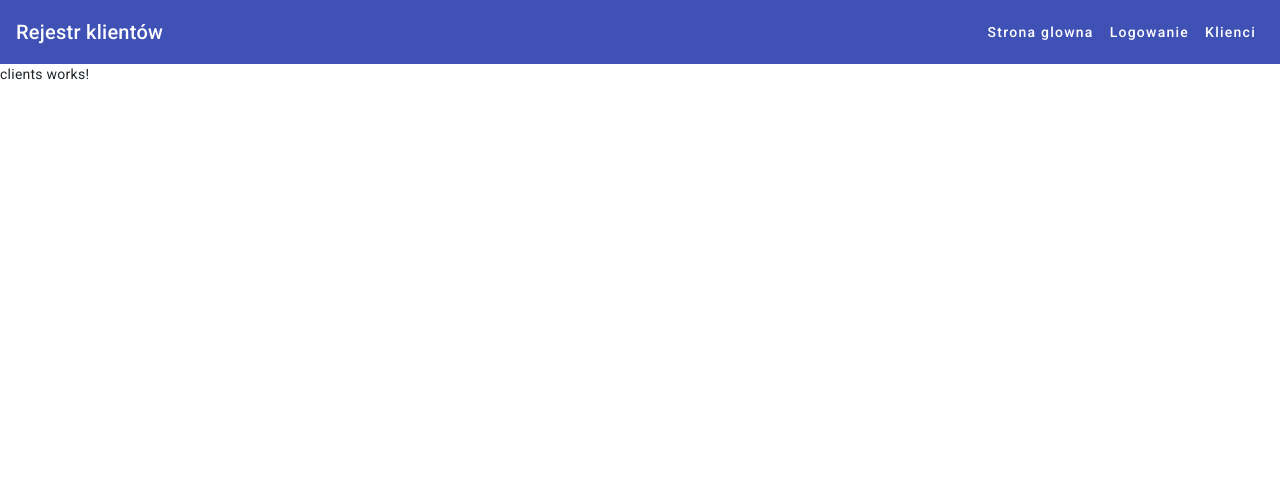
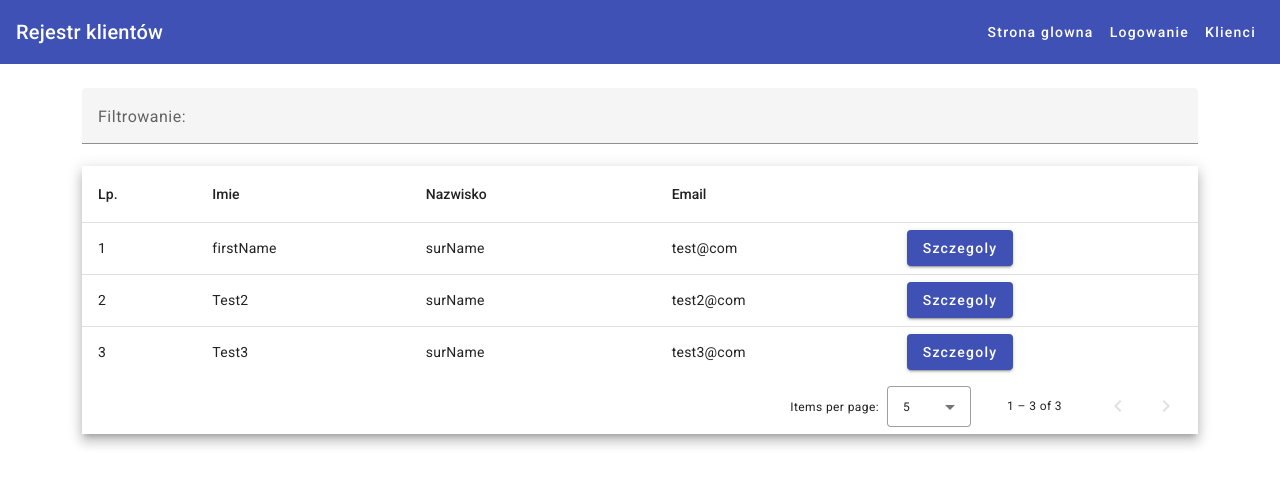
Before and after one commit to StefanyshynRoman/register-clients, an Angular app: page /klienci in a window 1280 px wide. Shown: the top 486 px of the page. Built offline with nearby package versions, Linux system fonts and the light colour scheme; data requests are answered from the project's data file.

Commit message:
client-service.v009mater

```diff
--- a/db.json
+++ b/db.json
@@ -28,6 +28,24 @@
       "phone": "123456789",
       "address": "Pruszkow",
       "postcode": "05-800"
+    },
+    {
+      "id": 2,
+      "firstname": "Test2",
+      "surname": "surName",
+      "email": "test2@com",
+      "phone": "123456789",
+      "address": "Pruszkow",
+      "postcode": "05-800"
+    },
+    {
+      "id": 3,
+      "firstname": "Test3",
+      "surname": "surName",
+      "email": "test3@com",
+      "phone": "123456789",
+      "address": "Pruszkow",
+      "postcode": "05-800"
     }
   ]
 }
--- a/src/app/app.component.html
+++ b/src/app/app.component.html
@@ -1,4 +1,6 @@
 <app-header></app-header>
 <main>
-  <router-outlet></router-outlet>
+  <div class="container">
+    <router-outlet></router-outlet>
+  </div>
 </main>
--- a/src/app/modules/auth/components/login/login.component.html
+++ b/src/app/modules/auth/components/login/login.component.html
@@ -55,7 +55,7 @@
     >
       <app-alert
         *ngIf="f.controls?.['password']?.errors"
-        [text]="'Ta kontrolkanie moze byc pusta'"
+        [text]="'Ta kontrolka nie moze byc pusta'"
       ></app-alert>
     </ng-container>
     <div class="d-flex justify-content-end">
--- a/src/app/modules/auth/components/register/register.component.html
+++ b/src/app/modules/auth/components/register/register.component.html
@@ -63,7 +63,8 @@
         Zarejestuj się
       </button>
     </div>
+    <app-alert *ngIf="errorMessage" [text]="errorMessage"></app-alert>
+
     <!-- <app-alert *ngIf="errorMessage" [text]="errorMessage"></app-alert> -->
   </form>
-  <app-alert *ngIf="errorMessage" [text]="errorMessage"></app-alert>
 </div>
--- /dev/null
+++ b/src/app/modules/clients/clients-table/clients-table.component.html
@@ -0,0 +1,57 @@
+<section class="mt-4">
+  <mat-form-field>
+    <mat-label>Filtrowanie:</mat-label>
+    <input
+      matInput
+      (keyup)="applyFilter($event)"
+      placeholder="Wpisz fraze"
+      #input
+    />
+  </mat-form-field>
+
+  <div class="mat-elevation-z8">
+    <table mat-table [dataSource]="dataSource" matSort>
+      <ng-container matColumnDef="lp">
+        <th mat-header-cell *matHeaderCellDef>Lp.</th>
+        <td mat-cell *matCellDef="let row; index as i">{{ i + 1 }}</td>
+      </ng-container>
+
+      <ng-container matColumnDef="firstname">
+        <th mat-header-cell *matHeaderCellDef mat-sort-header>Imie</th>
+        <td mat-cell *matCellDef="let row">{{ row.firstname }}</td>
+      </ng-container>
+
+      <ng-container matColumnDef="surname">
+        <th mat-header-cell *matHeaderCellDef mat-sort-header>Nazwisko</th>
+        <td mat-cell *matCellDef="let row">{{ row.surname }}</td>
+      </ng-container>
+
+      <ng-container matColumnDef="email">
+        <th mat-header-cell *matHeaderCellDef mat-sort-header>Email</th>
+        <td mat-cell *matCellDef="let row">{{ row.email }}</td>
+      </ng-container>
+
+      <ng-container matColumnDef="buttons">
+        <th mat-header-cell *matHeaderCellDef mat-sort-header></th>
+        <td mat-cell *matCellDef="let row">
+          <button mat-raised-button color="primary">Szczegoly</button>
+        </td>
+      </ng-container>
+
+      <tr mat-header-row *matHeaderRowDef="displayedColumns"></tr>
+      <tr mat-row *matRowDef="let row; columns: displayedColumns"></tr>
+
+      <!-- Row shown when there is no matching data. -->
+      <tr class="mat-row" *matNoDataRow>
+        <td class="mat-cell" colspan="4">
+          Brak danych do filtra"{{ input.value }}"
+        </td>
+      </tr>
+    </table>
+
+    <mat-paginator
+      [pageSizeOptions]="[5, 10, 25, 100]"
+      aria-label="Wybierz strone"
+    ></mat-paginator>
+  </div>
+</section>
--- /dev/null
+++ b/src/app/modules/clients/clients-table/clients-table.component.ts
@@ -0,0 +1,49 @@
+import { AfterViewInit, Component, ViewChild } from '@angular/core';
+import { ClientsService } from '../../core/services/clients.service';
+import { Client } from '../../core/models/client.model';
+import { MatTableDataSource } from '@angular/material/table';
+import { MatPaginator } from '@angular/material/paginator';
+import { MatSort } from '@angular/material/sort';
+
+@Component({
+  selector: 'app-clients-table',
+  templateUrl: './clients-table.component.html',
+  styleUrls: ['./clients-table.component.scss'],
+})
+export class ClientsTableComponent implements AfterViewInit {
+  displayedColumns: string[] = [
+    'lp',
+    'firstname',
+    'surname',
+    'email',
+    'buttons',
+  ];
+  dataSource!: MatTableDataSource<Client>;
+
+  @ViewChild(MatPaginator) paginator!: MatPaginator;
+  @ViewChild(MatSort) sort!: MatSort;
+
+  constructor(private clientService: ClientsService) {}
+
+  ngAfterViewInit(): void {
+    this.clientService.getClients().subscribe({
+      next: (clients) => {
+        this.dataSource = new MatTableDataSource<Client>(clients);
+        this.dataSource.paginator = this.paginator;
+        this.dataSource.sort = this.sort;
+      },
+      error: (err) => {
+        console.log(err);
+      },
+    });
+  }
+
+  applyFilter(event: Event) {
+    const filterValue = (event.target as HTMLInputElement).value;
+    this.dataSource.filter = filterValue.trim().toLowerCase();
+
+    if (this.dataSource.paginator) {
+      this.dataSource.paginator.firstPage();
+    }
+  }
+}
--- a/src/app/modules/clients/clients.component.html
+++ b/src/app/modules/clients/clients.component.html
@@ -1 +1 @@
-<p>clients works!</p>
+<app-clients-table></app-clients-table>
--- a/src/app/modules/clients/clients.module.ts
+++ b/src/app/modules/clients/clients.module.ts
@@ -3,9 +3,10 @@
 import { SharedModule } from '../shared/shared.module';
 import { ClientsRoutingModule } from './clients-routing.module';
 import { ClientsComponent } from './clients.component';
+import { ClientsTableComponent } from './clients-table/clients-table.component';
 
 @NgModule({
-  declarations: [ClientsComponent],
+  declarations: [ClientsComponent, ClientsTableComponent],
   imports: [SharedModule, ClientsRoutingModule],
   exports: [ClientsComponent],
 })
--- /dev/null
+++ b/src/app/modules/core/models/client.model.ts
@@ -0,0 +1,22 @@
+export interface ClientResponse {
+  id: number;
+  firstname: string;
+  surname: string;
+  email: string;
+  phone: string;
+  address: string;
+  postcode: string;
+}
+export type PostClient = Omit<ClientResponse, 'id'>;
+
+export class Client implements ClientResponse {
+  constructor(
+    public id: number,
+    public firstname: string,
+    public surname: string,
+    public email: string,
+    public phone: string,
+    public address: string,
+    public postcode: string,
+  ) {}
+}
--- /dev/null
+++ b/src/app/modules/core/services/clients.service.ts
@@ -0,0 +1,46 @@
+import { HttpClient } from '@angular/common/http';
+import { Injectable } from '@angular/core';
+import { Observable, map } from 'rxjs';
+import { environment } from 'src/environments/environment';
+import { Client, ClientResponse, PostClient } from '../models/client.model';
+
+@Injectable({
+  providedIn: 'root',
+})
+export class ClientsService {
+  apiUrl = environment.apiUrl;
+
+  constructor(private http: HttpClient) {}
+
+  getClients(): Observable<Client[]> {
+    return this.http
+      .get<ClientResponse[]>(`${this.apiUrl}/clients`)
+      .pipe(
+        map((clients) =>
+          clients.map(
+            ({ id, firstname, surname, email, phone, address, postcode }) =>
+              new Client(
+                id,
+                firstname,
+                surname,
+                email,
+                phone,
+                address,
+                postcode,
+              ),
+          ),
+        ),
+      );
+  }
+
+  postClient(clientData: PostClient): Observable<Client> {
+    return this.http
+      .post<ClientResponse>(`${this.apiUrl}/clients`, clientData)
+      .pipe(
+        map(
+          ({ id, firstname, surname, email, phone, address, postcode }) =>
+            new Client(id, firstname, surname, email, phone, address, postcode),
+        ),
+      );
+  }
+}
--- a/src/app/modules/shared/material/material.module.ts
+++ b/src/app/modules/shared/material/material.module.ts
@@ -4,6 +4,9 @@
 import { MatFormFieldModule } from '@angular/material/form-field';
 import { MatInputModule } from '@angular/material/input';
 import { MatIconModule } from '@angular/material/icon';
+import { MatTableModule } from '@angular/material/table';
+import { MatSortModule } from '@angular/material/sort';
+import { MatPaginatorModule } from '@angular/material/paginator';
 
 @NgModule({
   declarations: [],
@@ -13,6 +16,9 @@
     MatFormFieldModule,
     MatInputModule,
     MatIconModule,
+    MatTableModule,
+    MatSortModule,
+    MatPaginatorModule,
   ],
 })
 export class MaterialModule {}
```
Also changed, not shown: src/app/modules/clients/clients-table/clients-table.component.scss (added), 2 other files (tests, documents, lock files or other folders).
